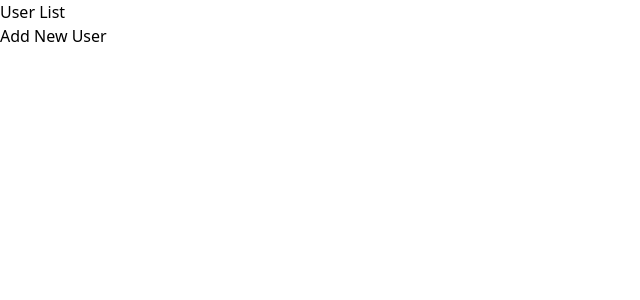
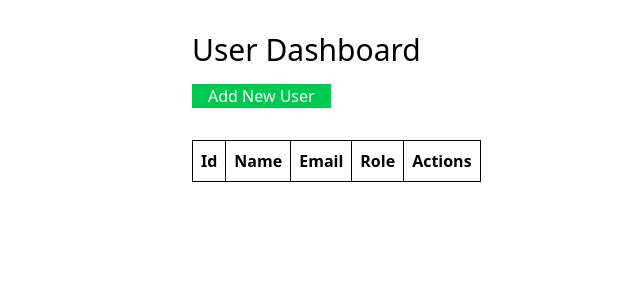
Before and after one commit to raineer24/capstone-project, a React (Vite) app: page / in a window 1280 px wide. Shown: the top 300 px of the page, without its empty margins (0-640 px from the left). Built offline with nearby package versions, Linux system fonts and the light colour scheme.

Commit message:
role not saving from localstorage

```diff
--- a/src/components/UserForm.jsx
+++ b/src/components/UserForm.jsx
@@ -16,7 +16,7 @@ const UserForm = React.memo(({ onSubmit, defaultValues }) => {
   });
 
   const submitHandler = (data) => {
-      console.log('Raw Data:', data);
+    console.log('data', data)
     onSubmit(data);
   };
 
--- a/src/hooks/useLocalStorageCrud.js
+++ b/src/hooks/useLocalStorageCrud.js
@@ -29,7 +29,7 @@ export const useLocalStorageCrud = () => {
 
 
   // UPDATE
-  const updateItem = (updateItem) => {
+  const updateItem = (updatedItem) => {
     setItems((prev) =>
       prev.map((item) =>
         item.id === updatedItem.id ? updatedItem : item
--- a/src/pages/EditUser.jsx
+++ b/src/pages/EditUser.jsx
@@ -20,7 +20,6 @@ const EditUser = () => {
   }
 
   const handleUpdate = (data) => {
-    console.log("Form Data:", data);
     updateItem({
       id,
       name: data.name,
--- a/src/pages/Home.jsx
+++ b/src/pages/Home.jsx
@@ -1,33 +1,61 @@
-import React, { useMemo } from 'react';
-import { Link, useNavigate } from 'react-router-dom';
-import useLocalStorageCrud from '../hooks/useLocalStorageCrud';
-import { toast } from 'react-toastify';
+import React, { useMemo } from "react";
+import { Link, useNavigate } from "react-router-dom";
+import useLocalStorageCrud from "../hooks/useLocalStorageCrud";
+import { toast } from "react-toastify";
 
 const Home = () => {
-  const { items, deleteItem } = useLocalStorageCrud('users');
-  const navigate = useNavigate();
+  const { items, deleteItem } = useLocalStorageCrud();
 
   const handleDelete = (id) => {
+    if (window.confirm("Are you sure?")) {
       deleteItem(id);
-    toast.success('User deleted');
+      toast.success("User deleted");
+    }
   };
 
-  const userList = useMemo(() => (
-    items.map(user => (
+  const userList = useMemo(
+    () =>
+      items.map((user) => (
         <li key={user.id}>
           {user.name} - {user.email}
           <button onClick={() => navigate(`/edit/${user.id}`)}>Edit</button>
           <button onClick={() => handleDelete(user.id)}>Delete</button>
         </li>
-    ))
-  ), [items]);
+      )),
+    [items]
+  );
 
   return (
+    <div className="max-w-4xl mx-auto mt-8">
+       <h1 className="text-3xl mb-4">User Dashboard</h1>
+      <Link to="/create" className="bg-green-500 text-white px-4 mb-4 inline-block">Add New User</Link>
+      <ul>{userList}</ul>
+      <table className="w-ful border-collapse mt-4">
+        <thead>
+          <tr>
+            <th className="border p-2">Id</th>
+            <th className="border p-2">Name</th>
+            <th className="border p-2">Email</th>
+            <th className="border p-2">Role</th>
+            <th className="border p-2">Actions</th>
+          </tr>
+        </thead>
+        <tbody>
+          {items.map((user) => (
+               <tr key={user.id}>
+            <td className="border p-2">{user.id}</td>
+            <td className="border p-2">{user.name}</td>
+            <td className="border p-2">{user.email}</td>
+            <td className="border p-2">{user.role}</td>
+            <td className="border text-center space-x-2">
+              <Link to={`/edit/${user.id}`} className="text-blue-500">Edit</Link>
+              <button onClick={() => handleDelete(user.id)} className="text-red-500">Delete</button>
+            </td>
+          </tr>
+            ))}
 
-    <div>
-      <h2>User List</h2>
-      <Link to="/create">Add New User</Link>
-      <ul>{userList}</ul>
+        </tbody>
+      </table>
     </div>
   );
 };
```
Lines whose indentation alone changed are shown as unchanged.
